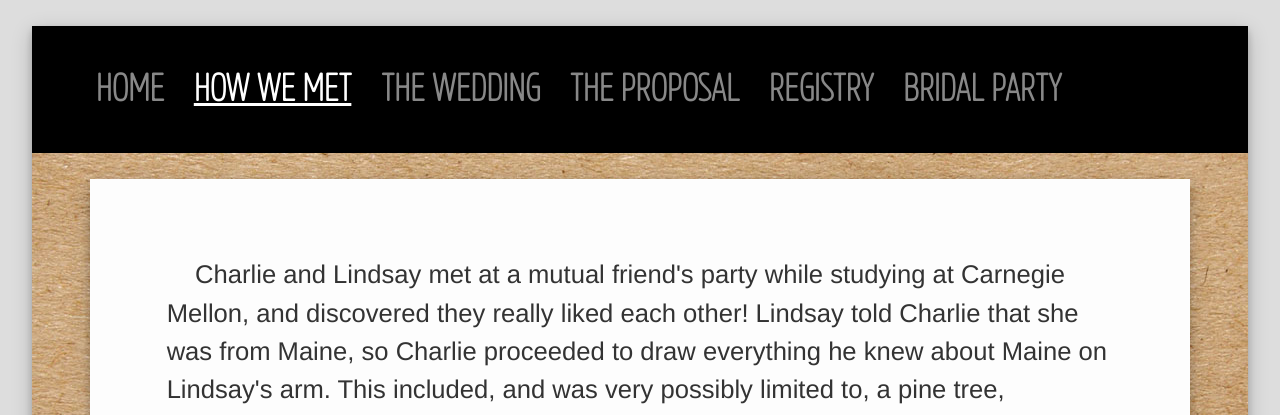
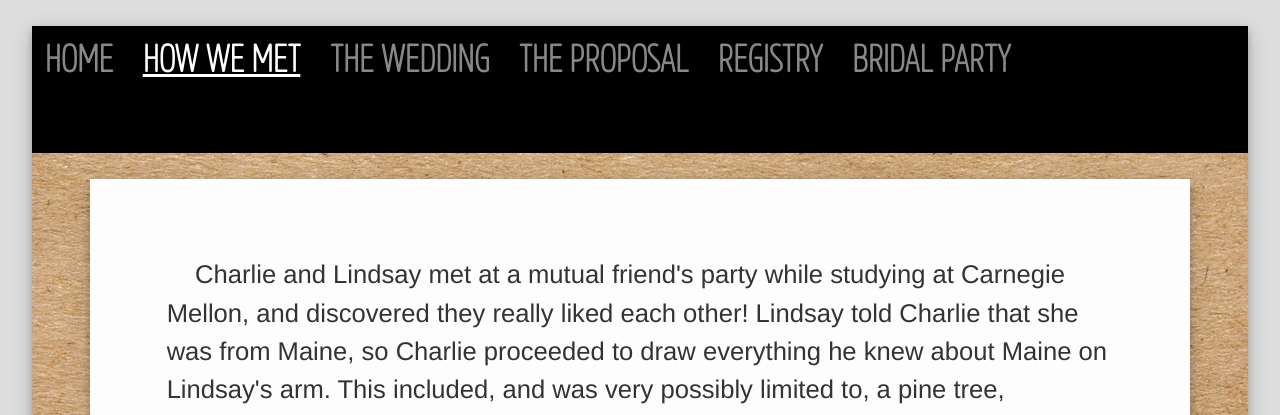
Before and after one commit to cswanson310/wedding, a Flask app: page /meeting in a window 1280 px wide. Shown: the top 415 px of the page. Run offline with Flask 2, Linux system fonts and the light colour scheme.

Commit message:
Styling fixups

```diff
--- a/static/bridal-party.js
+++ b/static/bridal-party.js
@@ -43,8 +43,10 @@ $(function() {
         .on('click', function() {
             loop = false;
             let nextFrame = Number($(this).attr('group-num'));
-            let direction = nextFrame < activeFrame ? 'left' : 'right';
-            render(activeFrame, nextFrame, 500, direction);
+            if (nextFrame != activeFrame) {
+                let direction = nextFrame < activeFrame ? 'left' : 'right';
+                render(activeFrame, nextFrame, 500, direction);
+            }
         });
     $(document)
         .on('keydown', function(event) {
--- a/static/style.css
+++ b/static/style.css
@@ -117,7 +117,7 @@ h2 {
 
 .menu-item {
   display: inline-block;
-  font-size: 3vh;
+  font-size: 3vmin;
   padding: 0 1vw;
 }
 
@@ -135,10 +135,6 @@ h2 {
   overflow-x: scroll;
   width: 100%;
   white-space: nowrap;
-}
-
-#menu-list {
-  padding: 0.5vw 2vh;
 }
 
 .menu-bar-link {
```
Also changed, not shown: static/bridal-party.css (+3 -5 lines).
